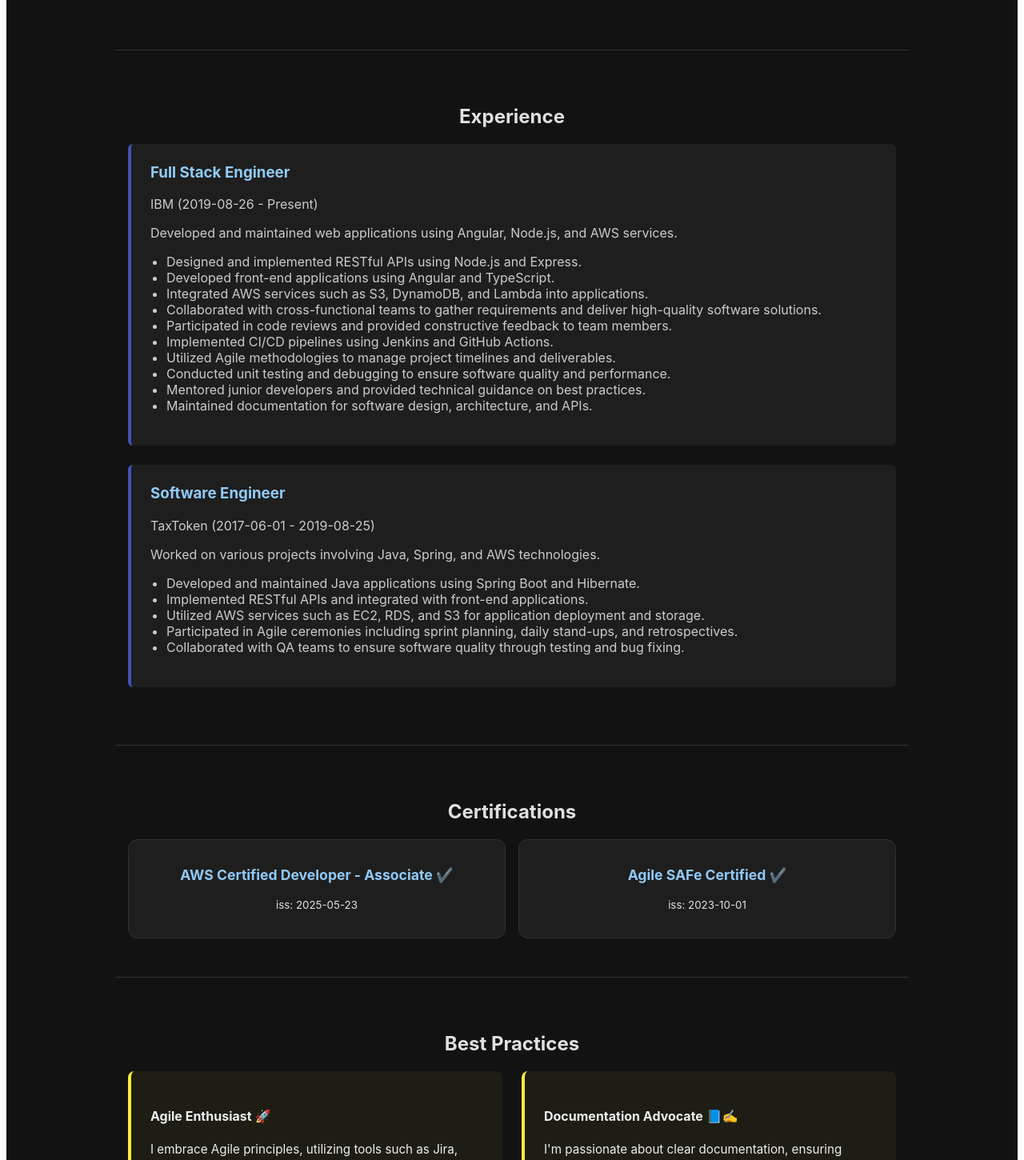
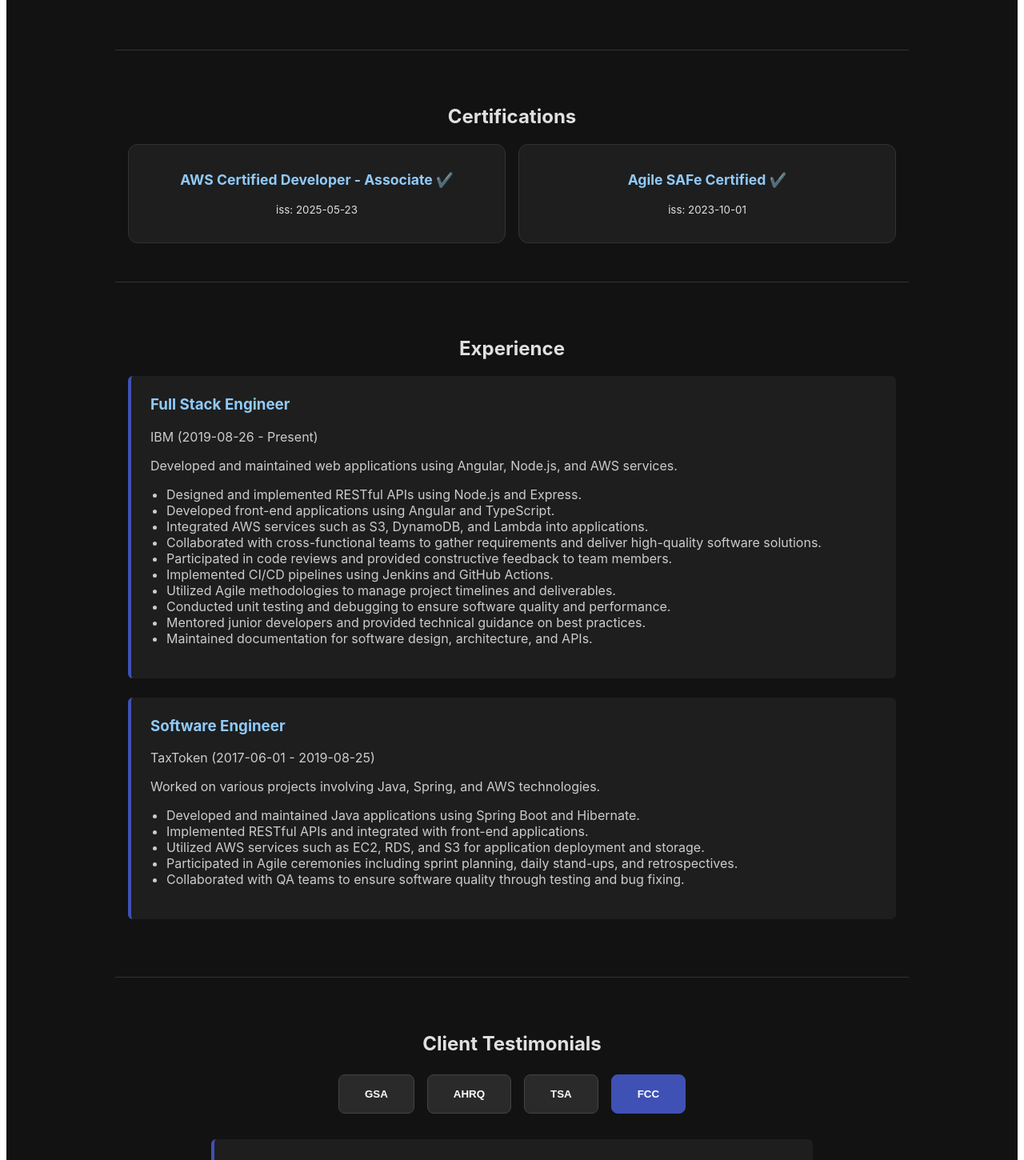
Before and after one commit to LangChris/my-showcase, an Angular app: page /portfolio in a window 1280 px wide. Shown: the part 983-2433 px from the top of the page at 80% size. Built offline with nearby package versions, Linux system fonts and the light colour scheme.

Commit message:
repo center

```diff
--- a/src/app/pages/showcase/showcase.component.html
+++ b/src/app/pages/showcase/showcase.component.html
@@ -38,15 +38,11 @@
 </div>
 
 <div class="section" data-aos="fade-up">
-  <app-experience></app-experience>
-</div>
-
-<div class="section" data-aos="fade-up">
   <app-certifications></app-certifications>
 </div>
 
 <div class="section" data-aos="fade-up">
-  <app-best-practices></app-best-practices>
+  <app-experience></app-experience>
 </div>
 
 <div class="section" data-aos="fade-up">
@@ -55,6 +51,10 @@
 
 <div class="section" data-aos="fade-up">
   <app-milestones></app-milestones>
+</div>
+
+<div class="section" data-aos="fade-up">
+  <app-best-practices></app-best-practices>
 </div>
 
 <div class="section" data-aos="fade-up">
--- a/src/app/sections/repositories/repositories.component.html
+++ b/src/app/sections/repositories/repositories.component.html
@@ -1,5 +1,5 @@
 <div class="repos">
-  <h2>Repositories</h2>
+  <h2 class="text-center">Repositories</h2>
 
   <div class="repo-card" *ngFor="let repo of repositories">
     <h3>{{ repo }}</h3>
```
